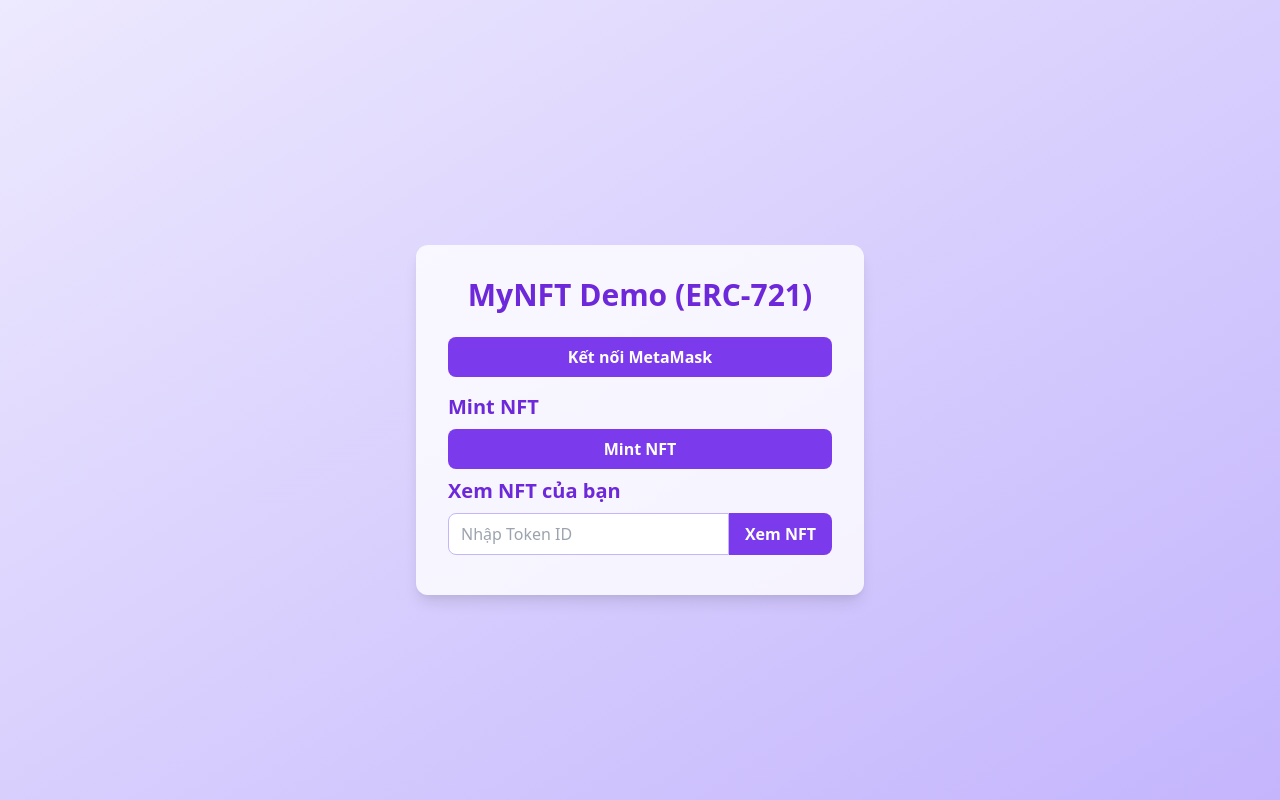
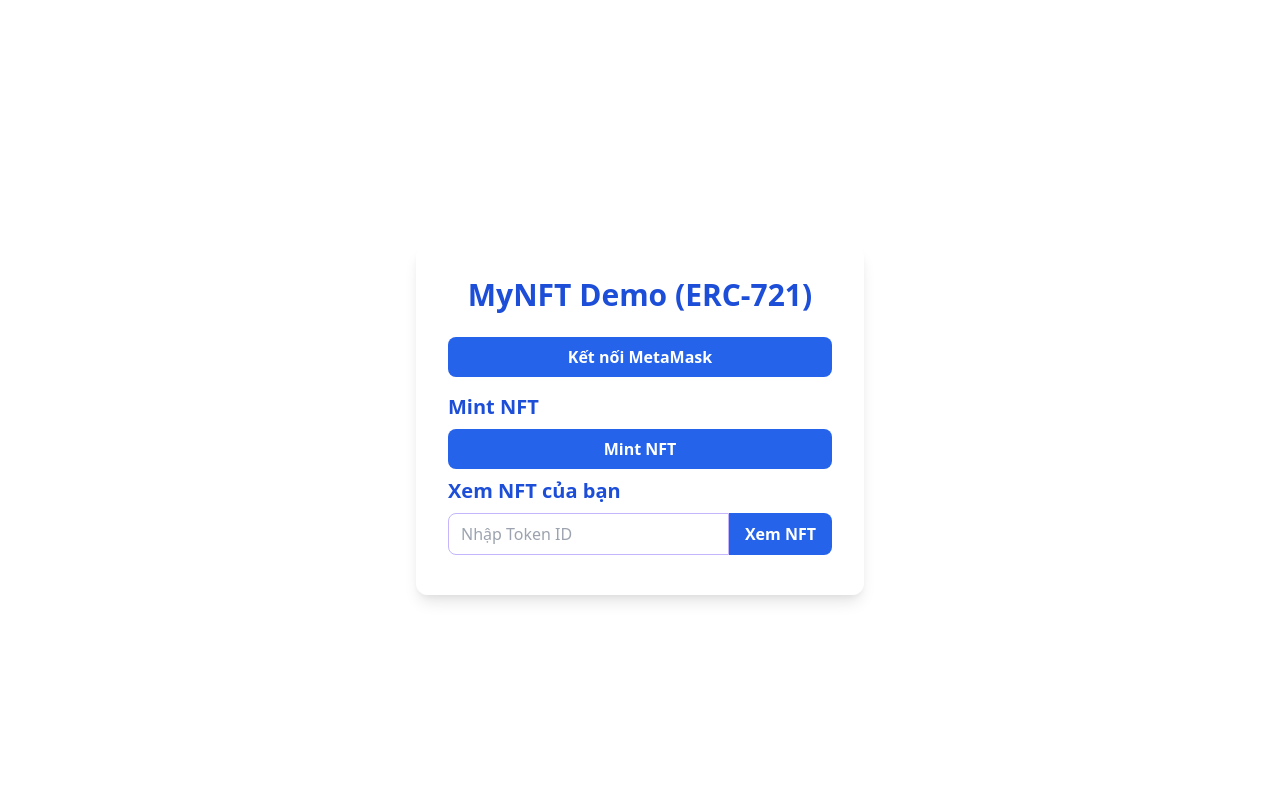
Before and after one commit to profdiggity/NFT-Mint-Demo, a website: page index.html in a window 1280 px wide. Drawn offline with nearby package versions, Linux system fonts and the light colour scheme.

Commit message:
Refactor index.html to update color scheme and improve button styles for consistency

```diff
--- a/index.html
+++ b/index.html
@@ -9,26 +9,26 @@
     <link href="https://cdn.jsdelivr.net/npm/tailwindcss@2.2.19/dist/tailwind.min.css" rel="stylesheet">
 </head>
 
-<body class="bg-gradient-to-br from-purple-100 to-purple-300 min-h-screen flex flex-col items-center justify-center">
+<body class="min-h-screen flex flex-col items-center justify-center">
     <div class="bg-white bg-opacity-80 rounded-xl shadow-lg p-8 mt-10 w-full max-w-md">
-        <h2 class="text-3xl font-bold text-purple-700 mb-6 text-center">MyNFT Demo (ERC-721)</h2>
+        <h2 class="text-3xl font-bold text-blue-700 mb-6 text-center">MyNFT Demo (ERC-721)</h2>
         <button id="connectBtn"
-            class="w-full mb-4 py-2 px-4 rounded-lg bg-purple-600 hover:bg-purple-700 text-white font-semibold transition">Kết
+            class="w-full mb-4 py-2 px-4 rounded-lg bg-blue-600 hover:bg-blue-700 text-white font-semibold transition">Kết
             nối MetaMask</button>
         <div id="walletAddress" class="mb-6 text-center text-green-700 bg-green-100 border border-green-300 rounded-lg py-2 px-3 font-mono" style="display:none;"></div>
 
-        <h3 class="text-xl font-semibold text-purple-700 mb-2">Mint NFT</h3>
+        <h3 class="text-xl font-semibold text-blue-700 mb-2">Mint NFT</h3>
         <button id="mintBtn"
-            class="w-full mb-2 py-2 px-4 rounded-lg bg-purple-600 hover:bg-purple-700 text-white font-semibold transition">Mint
+            class="w-full mb-2 py-2 px-4 rounded-lg bg-blue-600 hover:bg-blue-700 text-white font-semibold transition">Mint
             NFT</button>
         <div id="mintStatus" class="mb-6 text-center text-green-700 bg-green-100 border border-green-300 rounded-lg py-2 px-3 font-mono" style="display:none;"></div>
 
-        <h3 class="text-xl font-semibold text-purple-700 mb-2">Xem NFT của bạn</h3>
+        <h3 class="text-xl font-semibold text-blue-700 mb-2">Xem NFT của bạn</h3>
         <div class="flex mb-2">
             <input id="tokenIdInput" type="number" placeholder="Nhập Token ID"
                 class="flex-1 rounded-l-lg border border-purple-300 px-3 py-2 focus:outline-none focus:ring-2 focus:ring-purple-400" />
             <button id="viewBtn"
-                class="rounded-r-lg bg-purple-600 hover:bg-purple-700 text-white font-semibold px-4 py-2 transition">Xem
+                class="rounded-r-lg bg-blue-600 hover:bg-blue-700 text-white font-semibold px-4 py-2 transition">Xem
                 NFT</button>
         </div>
         <div class="nft-info text-center text-green-700 bg-green-100 border border-green-300 rounded-lg py-2 px-3 font-mono" id="nftInfo" style="display:none;"></div>
@@ -68,9 +68,7 @@
             if (!contract || !signer) return alert("Hãy kết nối ví trước!");
             try {
                 console.log("Minting NFT...");
-                const tx = await contract.mint(await signer.getAddress(), {
-                    gasLimit: 1000000,
-                });
+                const tx = await contract.mint(await signer.getAddress());
                 document.getElementById("mintStatus").innerText =
                     "Đang gửi giao dịch...";
                 await tx.wait();
```
